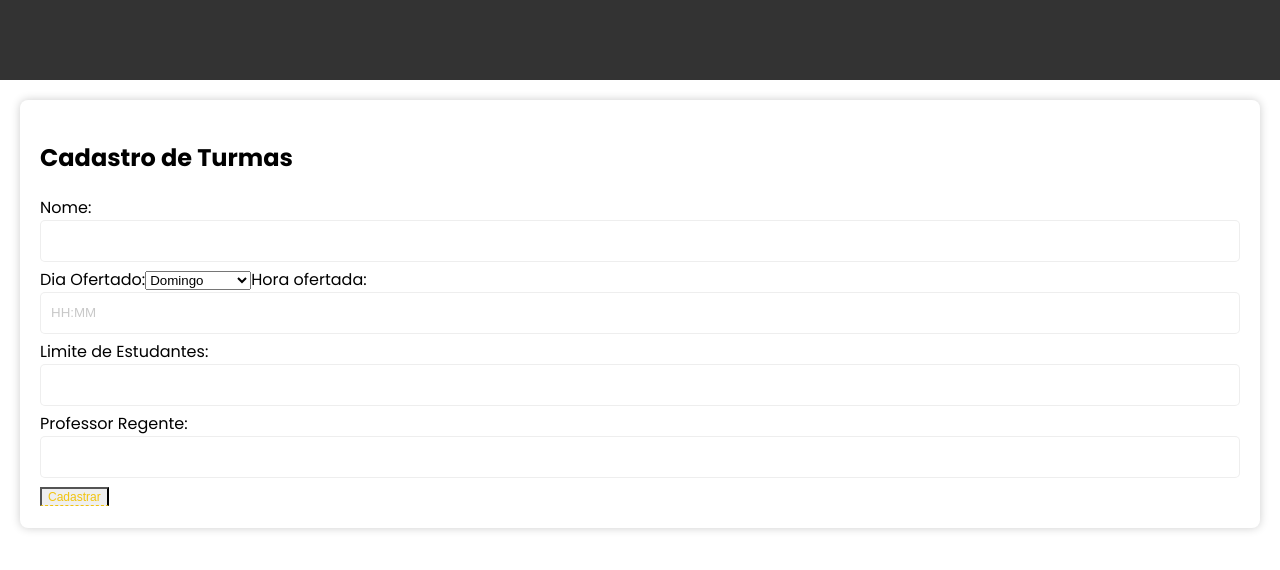
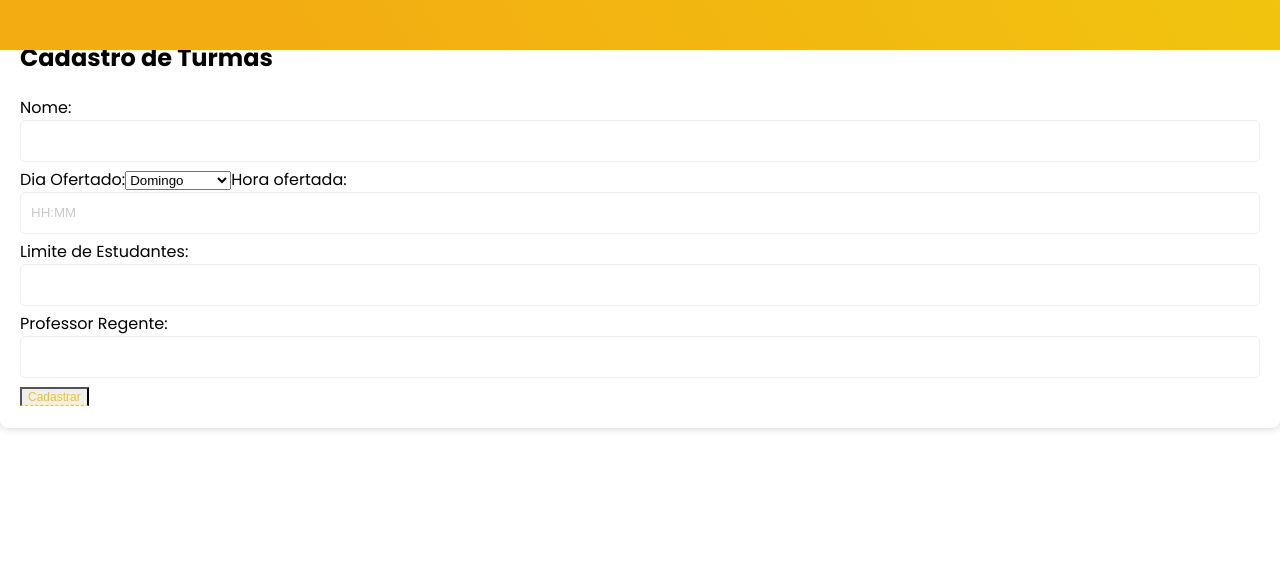
Before and after one commit to KaioGerhardt/desafio-cadeira-frontend, a React (Create React App) app in the folder frontend/: page /class in a window 1280 px wide. Shown: the top 570 px of the page. Built offline with nearby package versions, Linux system fonts and the light colour scheme.

Commit message:
css sidebar

```diff
--- a/frontend/src/Component/Sidebar/Sidebar.css
+++ b/frontend/src/Component/Sidebar/Sidebar.css
@@ -1,16 +1,19 @@
 .sidebar {
   position: fixed;
-  top: 0; /* Posiciona a barra lateral no topo */
+  top: 0;
   left: 0;
   width: 100%;
-  height: 80px; /* Defina a altura da barra lateral conforme necessário */
-  background-color: #333;
+  height: 50px;
+  background: linear-gradient(
+    58deg, rgba(243,172,18,1) 20%, rgba(241,196,15,1) 100%
+  );
   padding: 20px;
   box-sizing: border-box;
   display: flex;
   justify-content: space-around;
   align-items: center;
   z-index: 1000;
+  color: #fff;
 }
 
 .sidebar ul {
@@ -20,22 +23,13 @@
   display: flex;
 }
 
-.sidebar ul li {
-  margin-right: 20px;
-}
-
 .sidebar ul li:last-child {
   margin-right: 0;
 }
 
-.sidebar ul li a {
+.sidebar ul li {
   color: #fff;
   text-decoration: none;
+  margin-right: 20px;
+  cursor: pointer;
 }
-
-.content {
-  margin-top: 80px; /* Adicione espaço ao conteúdo abaixo da barra lateral */
-  padding: 20px;
-  box-sizing: border-box;
-  z-index: 1;
-}
```
